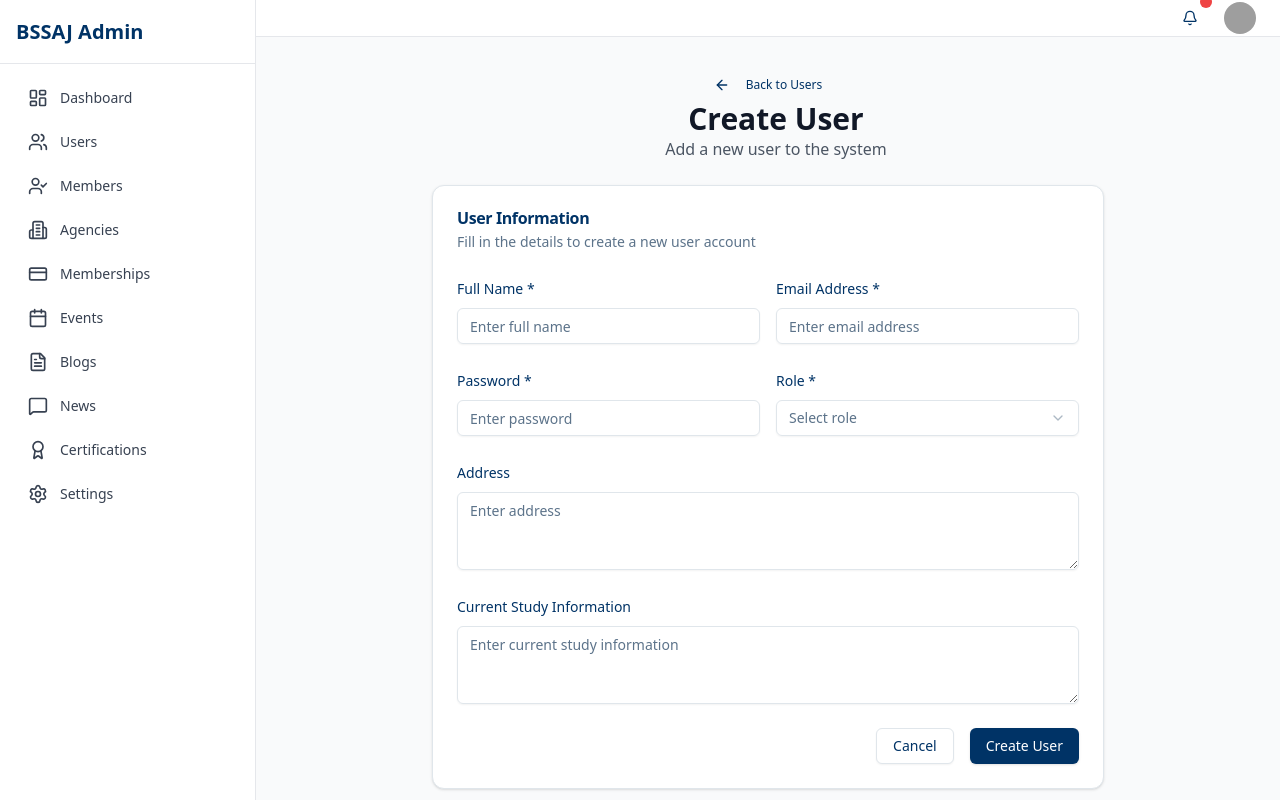
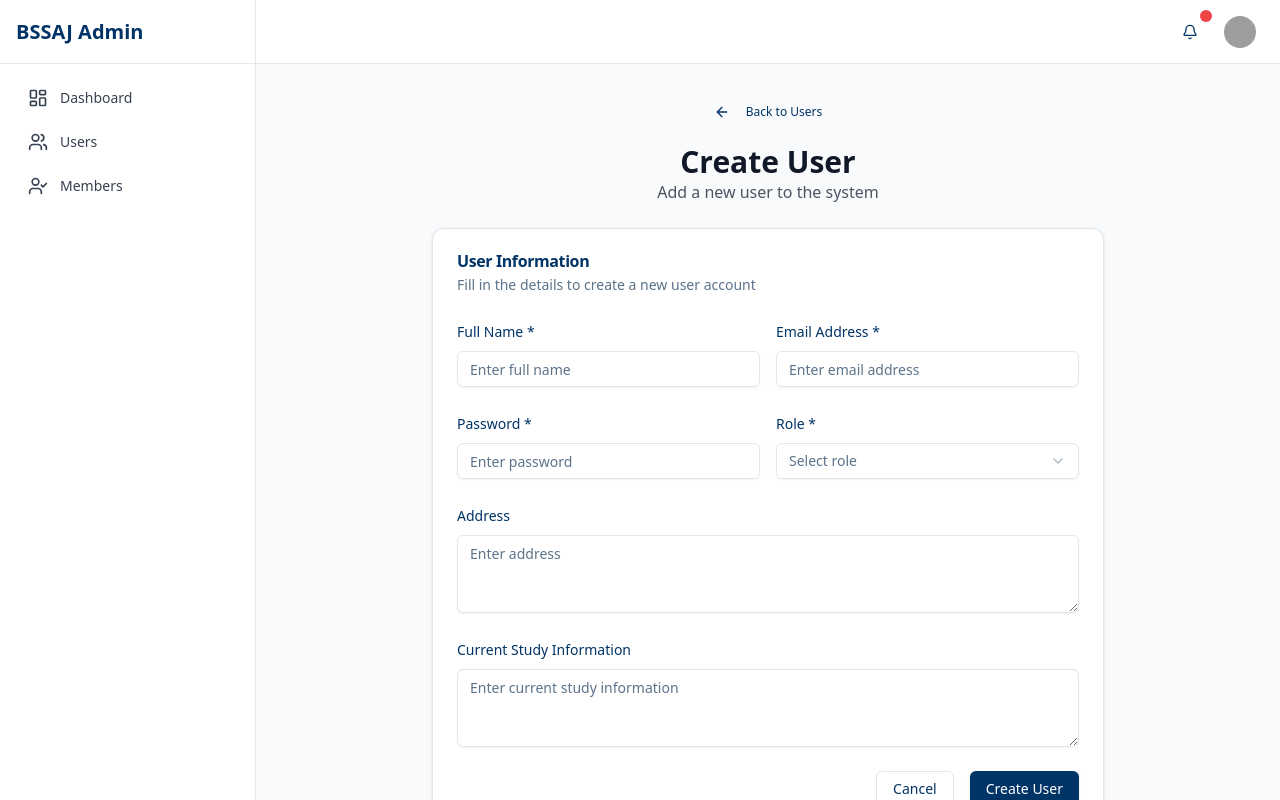
Before and after one commit to sakib-xrz/bssaj-admin-frontend, a Next.js app: page /users/create in a window 1280 px wide. Built offline with nearby package versions, Linux system fonts and the light colour scheme; grey boxes are pictures that could not be loaded.

Commit message:
Refactor header and sidebar components for improved mobile navigation; replace DeleteAlertDialog import path; update user and member pages for responsive design

```diff
--- a/app/(private)/_components/header.tsx
+++ b/app/(private)/_components/header.tsx
@@ -1,6 +1,6 @@
 "use client";
 
-import { Bell, LogOut, Settings, User } from "lucide-react";
+import { Bell, LogOut, Menu, Settings, User } from "lucide-react";
 import { Button } from "@/components/ui/button";
 import {
   DropdownMenu,
@@ -11,10 +11,28 @@ import {
   DropdownMenuTrigger,
 } from "@/components/ui/dropdown-menu";
 import { Avatar, AvatarFallback, AvatarImage } from "@/components/ui/avatar";
+import { useState } from "react";
+import { Sheet, SheetContent } from "@/components/ui/sheet";
+import { SidebarContent } from "./sidebar";
 
 export function Header() {
+  const [open, setOpen] = useState(false);
+
   return (
-    <header className="flex items-center justify-end px-6 bg-white border-b border-gray-200 lg:pl-6 pl-16 h-16">
+    <>
+      <header className="flex items-center justify-between lg:justify-end p-6 bg-white border-b border-gray-200 h-16">
+        <div className="flex items-center space-x-4 lg:hidden">
+          <Button
+            variant="ghost"
+            size="icon"
+            className="relative"
+            onClick={() => setOpen(!open)}
+          >
+            <Menu className="w-5 h-5" />
+            <span className="sr-only">Toggle navigation menu</span>
+          </Button>
+        </div>
+
         <div className="flex items-center space-x-4">
           <Button variant="ghost" size="icon" className="relative">
             <Bell className="w-5 h-5" />
@@ -60,5 +78,14 @@ export function Header() {
           </DropdownMenu>
         </div>
       </header>
+
+      <div className="lg:hidden">
+        <Sheet open={open} onOpenChange={setOpen}>
+          <SheetContent side="left" className="p-0 w-64">
+            <SidebarContent />
+          </SheetContent>
+        </Sheet>
+      </div>
+    </>
   );
 }
--- a/app/(private)/_components/sidebar.tsx
+++ b/app/(private)/_components/sidebar.tsx
@@ -2,38 +2,34 @@
 
 import Link from "next/link";
 import { usePathname } from "next/navigation";
-import { useState } from "react";
 import { cn } from "@/lib/utils";
-import { Button } from "@/components/ui/button";
-import { Sheet, SheetContent, SheetTrigger } from "@/components/ui/sheet";
 import {
   LayoutDashboard,
   Users,
-  Building2,
-  Calendar,
-  FileText,
-  CreditCard,
   UserCheck,
-  MessageSquare,
-  Settings,
-  Award,
-  Menu,
+  // Building2,
+  // Calendar,
+  // FileText,
+  // CreditCard,
+  // MessageSquare,
+  // Settings,
+  // Award,
 } from "lucide-react";
 
 const navigation = [
   { name: "Dashboard", href: "/dashboard", icon: LayoutDashboard },
   { name: "Users", href: "/users", icon: Users },
   { name: "Members", href: "/members", icon: UserCheck },
-  { name: "Agencies", href: "/agencies", icon: Building2 },
-  { name: "Memberships", href: "/memberships", icon: CreditCard },
-  { name: "Events", href: "/events", icon: Calendar },
-  { name: "Blogs", href: "/blogs", icon: FileText },
-  { name: "News", href: "/news", icon: MessageSquare },
-  { name: "Certifications", href: "/certifications", icon: Award },
-  { name: "Settings", href: "/settings", icon: Settings },
+  // { name: "Agencies", href: "/agencies", icon: Building2 },
+  // { name: "Memberships", href: "/memberships", icon: CreditCard },
+  // { name: "Events", href: "/events", icon: Calendar },
+  // { name: "Blogs", href: "/blogs", icon: FileText },
+  // { name: "News", href: "/news", icon: MessageSquare },
+  // { name: "Certifications", href: "/certifications", icon: Award },
+  // { name: "Settings", href: "/settings", icon: Settings },
 ];
 
-function SidebarContent() {
+export function SidebarContent() {
   const pathname = usePathname();
 
   return (
@@ -69,30 +65,8 @@ function SidebarContent() {
 }
 
 export function Sidebar() {
-  const [open, setOpen] = useState(false);
-
   return (
     <>
-      {/* Mobile Hamburger Menu */}
-      <div className="lg:hidden">
-        <Sheet open={open} onOpenChange={setOpen}>
-          <SheetTrigger asChild>
-            <Button
-              variant="ghost"
-              size="icon"
-              className="fixed top-4 left-4 z-50 lg:hidden"
-            >
-              <Menu className="h-6 w-6" />
-              <span className="sr-only">Toggle navigation menu</span>
-            </Button>
-          </SheetTrigger>
-          <SheetContent side="left" className="p-0 w-64">
-            <SidebarContent />
-          </SheetContent>
-        </Sheet>
-      </div>
-
-      {/* Desktop Sidebar */}
       <div className="hidden lg:flex lg:flex-col lg:w-64 lg:bg-white lg:border-r lg:border-gray-200">
         <SidebarContent />
       </div>
--- a/app/(private)/members/page.tsx
+++ b/app/(private)/members/page.tsx
@@ -40,7 +40,7 @@ import {
 } from "lucide-react";
 import { MemberViewModal } from "./_components/member-view-modal";
 import { MemberDeactivateModal } from "./_components/member-deactivate-modal";
-import { DeleteAlertDialog } from "@/components/shared/delete-alert-dialog";
+import { DeleteAlertDialog } from "@/app/(private)/_components/delete-alert-dialog";
 import Container from "@/components/shared/container";
 import { format } from "date-fns";
 
--- a/app/(private)/users/create/page.tsx
+++ b/app/(private)/users/create/page.tsx
@@ -73,14 +73,14 @@ export default function CreateUserPage() {
   return (
     <Container>
       <div className="space-y-6">
-        <div className="flex flex-col items-center space-x-4">
+        <div className="flex flex-col sm:justify-between sm:items-center gap-4">
           <Link href="/users">
             <Button variant="ghost" size="sm">
               <ArrowLeft className="w-4 h-4 mr-2" />
               Back to Users
             </Button>
           </Link>
-          <div className="text-center">
+          <div className="sm:text-center">
             <h1 className="text-3xl font-bold text-gray-900">Create User</h1>
             <p className="text-gray-600">Add a new user to the system</p>
           </div>
--- a/app/(private)/users/edit/[id]/page.tsx
+++ b/app/(private)/users/edit/[id]/page.tsx
@@ -86,14 +86,14 @@ export default function EditUserPage() {
   return (
     <Container>
       <div className="space-y-6">
-        <div className="flex flex-col items-center space-x-4">
+        <div className="flex flex-col sm:justify-between sm:items-center gap-4">
           <Link href="/users">
             <Button variant="ghost" size="sm">
               <ArrowLeft className="w-4 h-4 mr-2" />
               Back to Users
             </Button>
           </Link>
-          <div className="text-center">
+          <div className="sm:text-center">
             <h1 className="text-3xl font-bold text-gray-900">Edit User</h1>
             <p className="text-gray-600">
               Update user information and settings
--- a/app/(private)/users/page.tsx
+++ b/app/(private)/users/page.tsx
@@ -28,7 +28,7 @@ import {
 } from "@/components/ui/card";
 import { Plus, Search, MoreHorizontal, Edit, Trash2, Eye } from "lucide-react";
 import { UserViewModal } from "./_components/user-view-modal";
-import { DeleteAlertDialog } from "@/components/shared/delete-alert-dialog";
+import { DeleteAlertDialog } from "@/app/(private)/_components/delete-alert-dialog";
 import Container from "@/components/shared/container";
 import { format } from "date-fns";
 
@@ -118,13 +118,13 @@ export default function UsersPage() {
   return (
     <Container>
       <div className="space-y-6">
-        <div className="flex justify-between items-center">
+        <div className="flex flex-col sm:flex-row sm:justify-between sm:items-center gap-4">
           <div>
             <h1 className="text-3xl font-bold text-gray-900">Users</h1>
             <p className="text-gray-600">Manage system users and their roles</p>
           </div>
           <Link href="/users/create">
-            <Button className="bg-primary hover:bg-primary/90">
+            <Button className="bg-primary hover:bg-primary/90 w-full sm:w-auto">
               <Plus className="w-4 h-4 mr-2" />
               Add User
             </Button>
--- /dev/null
+++ b/app/page.tsx
@@ -0,0 +1,5 @@
+import { redirect } from "next/navigation";
+
+export default function HomePage() {
+  redirect("/dashboard");
+}
--- a/components/ui/dialog.tsx
+++ b/components/ui/dialog.tsx
@@ -44,7 +44,7 @@ const DialogContent = React.forwardRef<
       {...props}
     >
       {children}
-      <DialogPrimitive.Close className="absolute right-4 top-4 rounded-sm opacity-70 ring-offset-background transition-opacity hover:opacity-100 focus:outline-none focus:ring-2 focus:ring-ring focus:ring-offset-2 disabled:pointer-events-none data-[state=open]:bg-accent data-[state=open]:text-muted-foreground">
+      <DialogPrimitive.Close className="absolute right-4 top-4 rounded-sm opacity-70 ring-offset-background transition-opacity hover:opacity-100 disabled:pointer-events-none data-[state=open]:bg-accent data-[state=open]:text-muted-foreground">
         <X className="h-4 w-4" />
         <span className="sr-only">Close</span>
       </DialogPrimitive.Close>
```
Also changed, not shown: app/(private)/_components/delete-alert-dialog.tsx (renamed from components/shared/delete-alert-dialog.tsx). Lines whose indentation alone changed are shown as unchanged.
